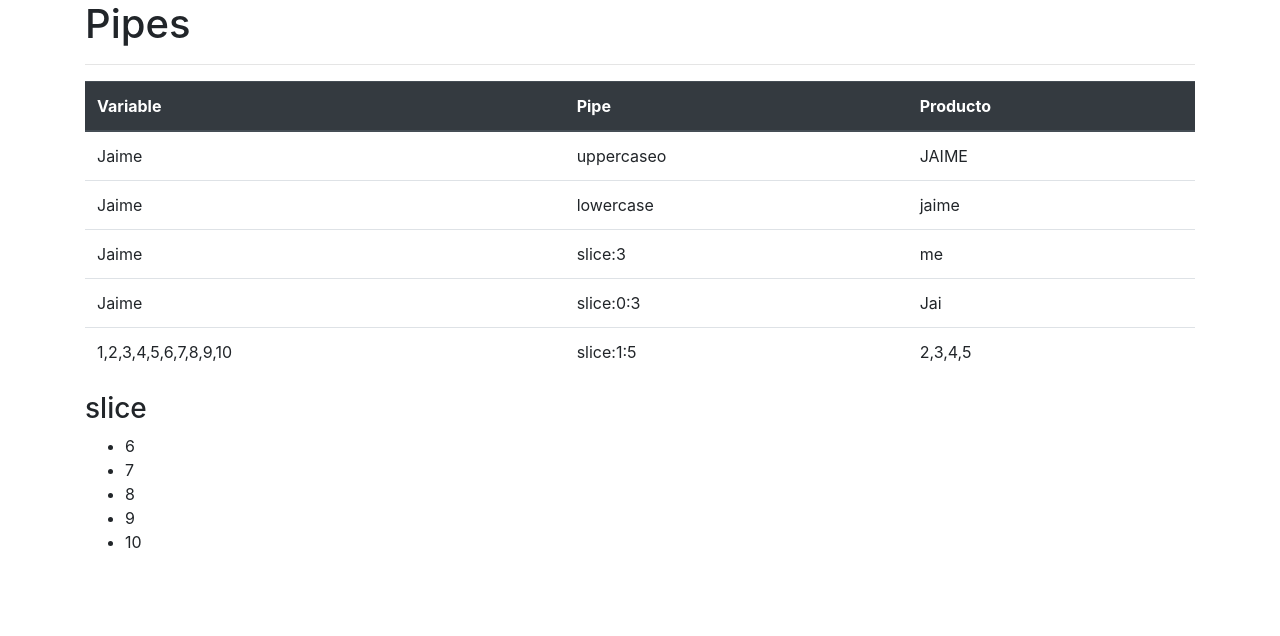
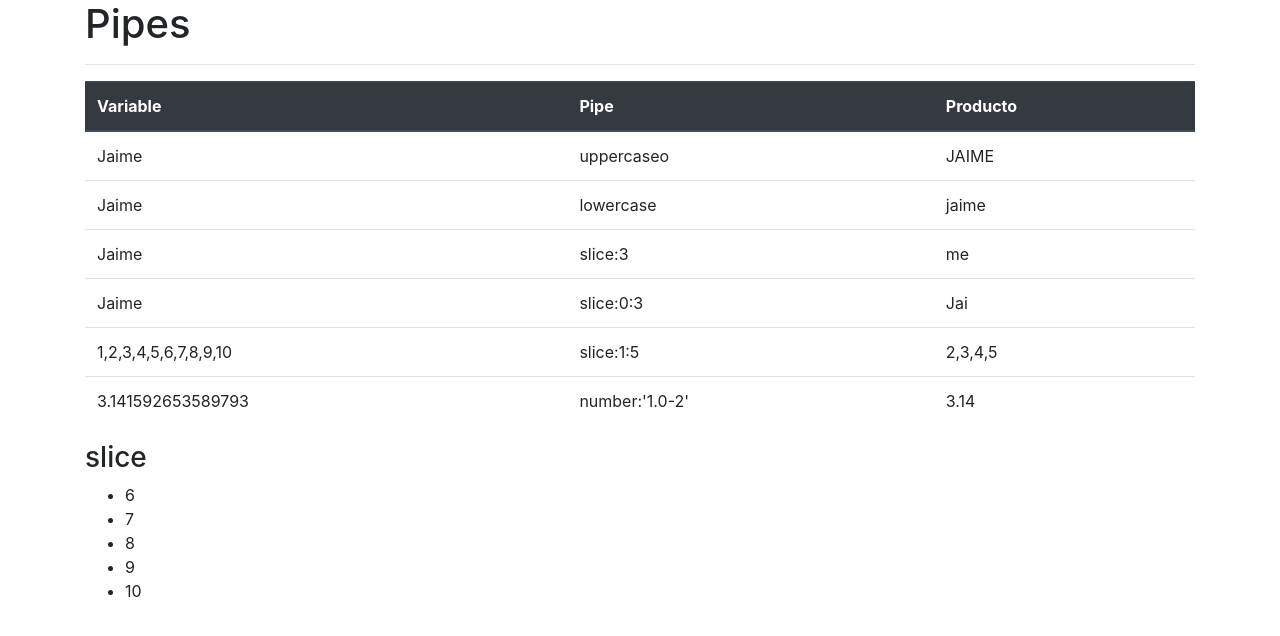
Before and after one commit to devjaime/AngularConceptos, an Angular app in the folder Angular/pipe/: page / in a window 1280 px wide. Shown: the top 636 px of the page. Built offline with nearby package versions, Linux system fonts and the light colour scheme.

Commit message:
decimal pipe

```diff
--- a/Angular/pipe/src/app/app.component.html
+++ b/Angular/pipe/src/app/app.component.html
@@ -35,6 +35,11 @@
                 <td>slice:1:5</td>
                 <td>{{arreglo | slice:1:5}}</td>
             </tr>
+            <tr>
+                <td>{{PI}}</td>
+                <td>number:'1.0-2'</td>
+                <td>{{PI | number:'1.0-2'}}</td>
+            </tr>
         </tbody>
     </table>
     <h3>slice</h3>
--- a/Angular/pipe/src/app/app.component.ts
+++ b/Angular/pipe/src/app/app.component.ts
@@ -8,4 +8,5 @@
 export class AppComponent {
   nombre = 'Jaime';
   arreglo = [1, 2, 3, 4, 5, 6, 7, 8, 9, 10];
+  PI = Math.PI;
 }
```
